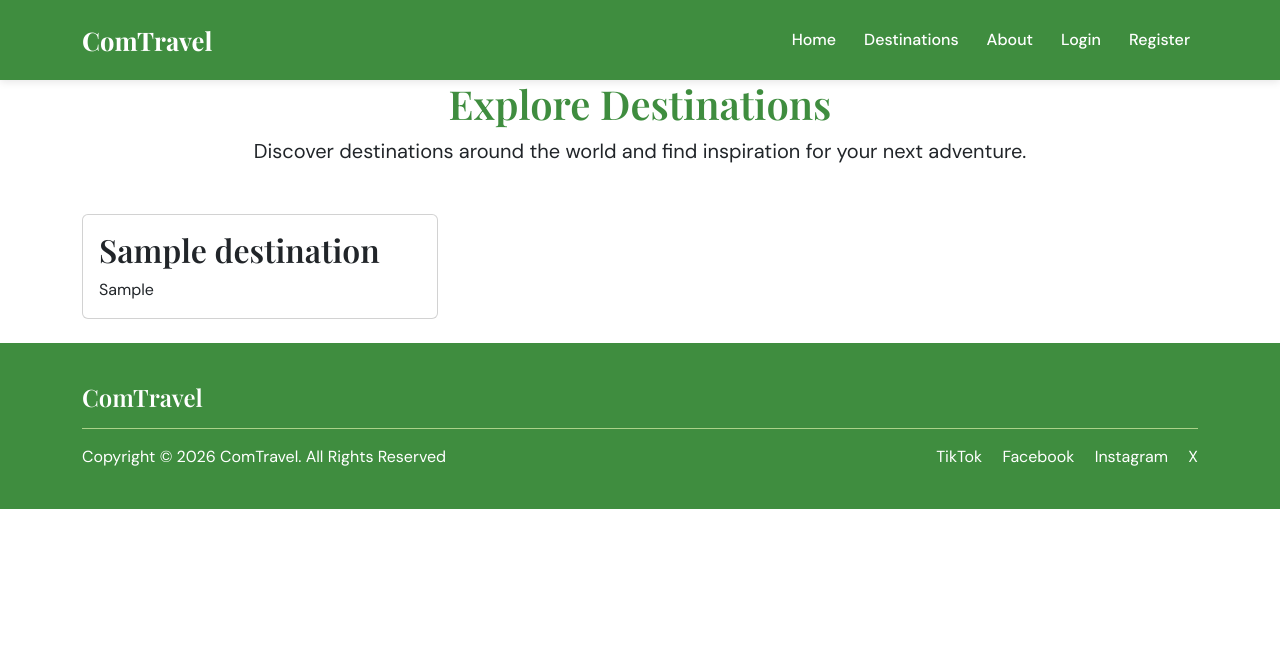
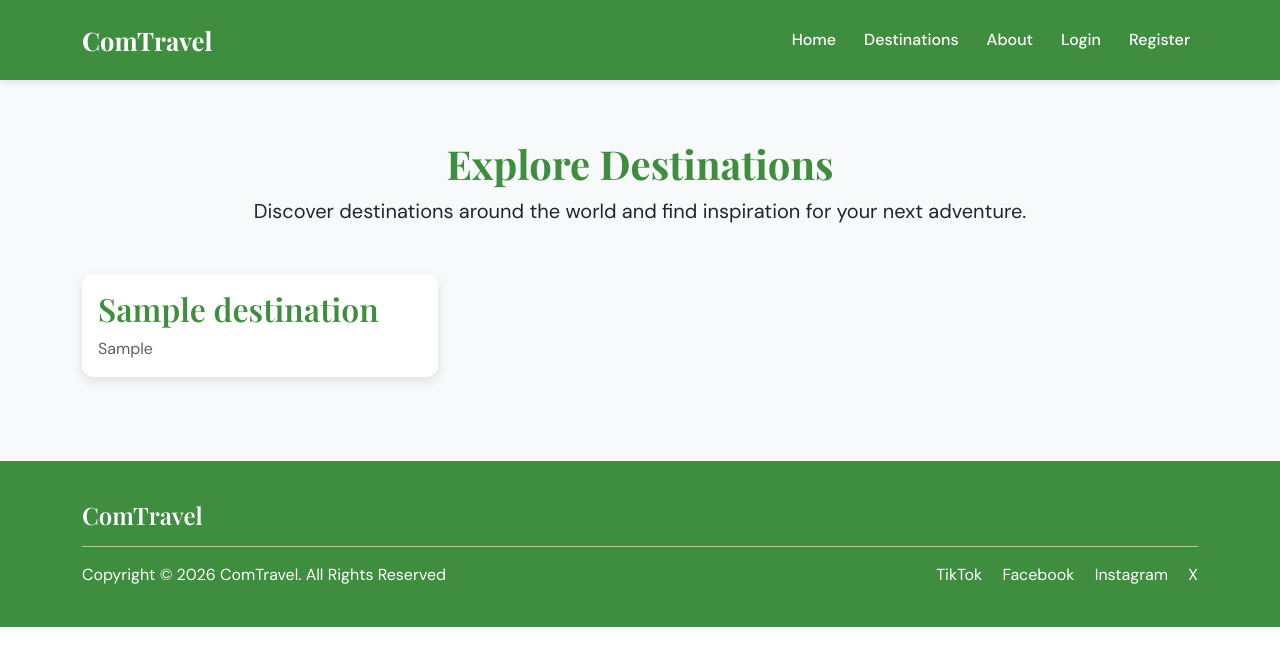
Before and after one commit to ShanySB/django_comtravel, a Django app: page /destinations/ in a window 1280 px wide. Shown: the top 666 px of the page. Run offline with Django 4.2, Linux system fonts and the light colour scheme; tables that the repository leaves empty hold one stand-in row (values such as "Sample post").

Commit message:
Added css to destination list page

```diff
--- a/comtravel/settings.py
+++ b/comtravel/settings.py
@@ -27,7 +27,7 @@ BASE_DIR = Path(__file__).resolve().parent.parent
 SECRET_KEY = 'django-insecure-p&*+3!73eq=3z^hi8ze-@_v1gcql%q&zxr&zk1cehm%&a%7$1*'
 
 # SECURITY WARNING: don't run with debug turned on in production!
-DEBUG = False
+DEBUG = True
 
 ALLOWED_HOSTS = ['.herokuapp.com', '127.0.0.1', 'localhost']
 
--- a/destinations/templates/destinations/destination_list.html
+++ b/destinations/templates/destinations/destination_list.html
@@ -16,7 +16,7 @@
         <div class="row">
             {% for destination in destinations %}
                 <div class="col-md-6 col-lg-4 mb-4">
-                    <div class="card h-100">
+                    <div class="card destination-card h-100">
                         <div class="card-body">
                             <h2 class="card-title">{{ destination.name }}</h2>
                             <p class="card-text">{{ destination.country }}</p>
--- a/static/css/style.css
+++ b/static/css/style.css
@@ -154,3 +154,36 @@ footer a:hover {
         margin-top: 0;
     }
 }
+
+/* Destinations Page */
+
+.destinations-section {
+    padding: 60px 0;
+    background-color: #f8f9fa;
+}
+
+.destinations-section h1 {
+    color: #3f8d3f;
+    font-weight: 700;
+}
+
+.destination-card {
+    border: none;
+    border-radius: 12px;
+    box-shadow: 0 4px 12px rgba(0, 0, 0, 0.1);
+    transition: transform 0.3s ease, box-shadow 0.3s ease;
+}
+
+.destination-card:hover {
+    transform: translateY(-5px);
+    box-shadow: 0 8px 18px rgba(0, 0, 0, 0.15);
+}
+
+.destination-card .card-title {
+    color: #3f8d3f;
+    font-weight: 600;
+}
+
+.destination-card .card-text {
+    color: #5f5f5f;
+}
```
